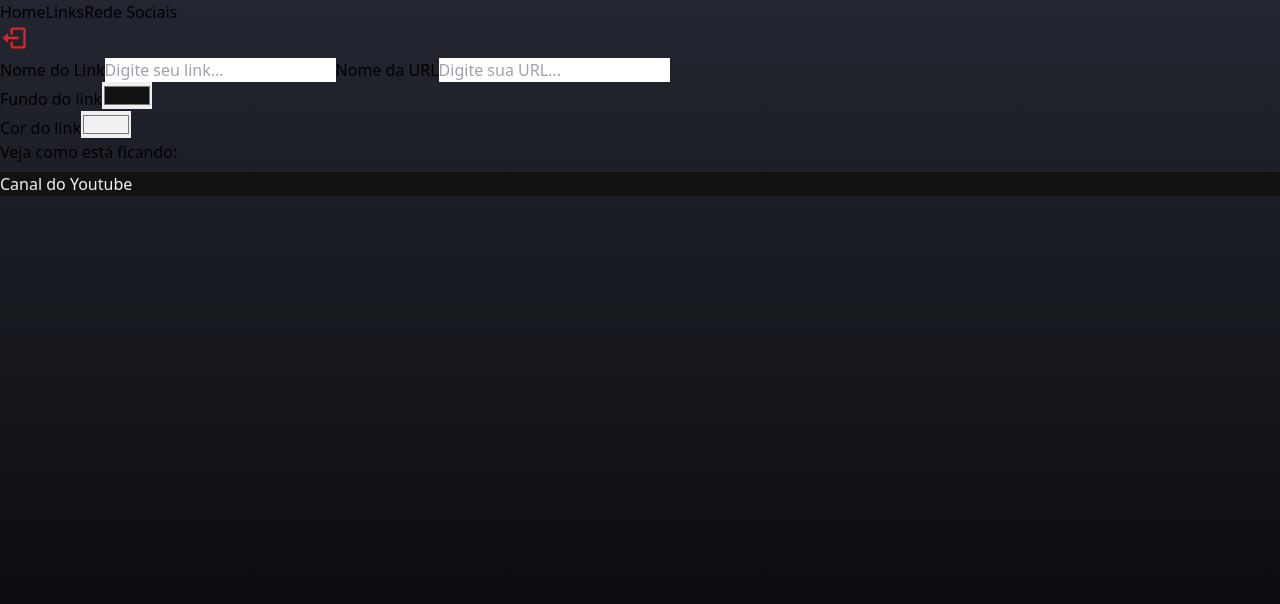
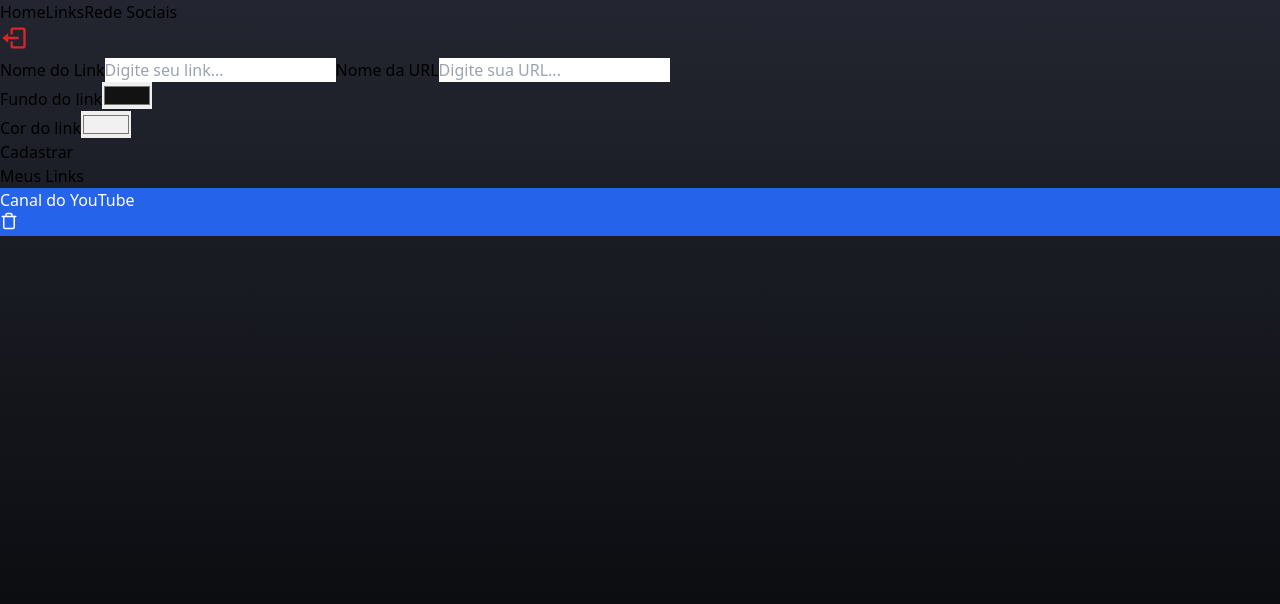
Before and after one commit to Deivysson/Linktree, a React (Vite) app: page /admin in a window 1280 px wide. Shown: the top 604 px of the page. Built offline with nearby package versions, Linux system fonts and the light colour scheme; no server answers; sample sign-in values are in the browser's storage.

Commit message:
setimo commit
Cadastrando no banco de dados.

```diff
--- a/src/pages/admin/index.tsx
+++ b/src/pages/admin/index.tsx
@@ -1,6 +1,11 @@
-import { useState } from "react"
+import { FormEvent, useState } from "react"
 import { Header } from "../../components/Header/header"
 import { Input } from "../../components/Input"
+import { FiTrash } from "react-icons/fi"
+import { db } from "../../services/firebaseConnection"
+
+import { addDoc, collection, onSnapshot, query, orderBy, doc, deleteDoc } from "firebase/firestore"
+// addDoc - Adicionar documento na coleçao, gera ID automatico.
 
 export function Admin(){
     const [nameInput, setNameInput] = useState("")
@@ -8,11 +13,35 @@
     const [textColorInput, setTextColorInput] = useState("#f1f1f1")
     const [backgroundColorInput, setBackgroundColorInput] = useState("#121212")
 
+    function handleRegister(e: FormEvent){
+        e.preventDefault();
+
+       if(nameInput === "" || urlInput === ""){ //validando os dados
+        alert("Preencha os campos")
+        return;
+       }
+
+       addDoc(collection(db, "links"), { //depois da validação. collection é do banco de dados.
+        name: nameInput,
+        url: urlInput,
+        bg: backgroundColorInput,
+        color: textColorInput,
+        created: new Date() // criar a data de criação.
+       })
+       .then(() => { // para zerar o campo depois de adicionar.
+        setNameInput("")
+        setUrlInput("")
+       })
+       .catch((error) => {
+        console.log("Error" + error)
+       })
+    }
+
     return(
     <div className="flex items-center flex-col min-h-screen pb-7 px-2">
     <Header />
 
-    <form className="flex flex-col mt-8 mb-3 w-full max-w-xl">
+    <form className="flex flex-col mt-8 mb-3 w-full max-w-xl" onSubmit={handleRegister}>
         <label className="text-white font-medium mt-2 mb-2">Nome do Link</label>
         <Input
         placeholder="Digite seu link..."
@@ -47,16 +76,41 @@
             </div>
         </section>
 
-        <div className="flex items-center justify-start flex-col mb-7 p-1 border-gray-100/25 border rounded-md">
+        {nameInput !== '' && ( // So aparecer depois que tiver dados digitados.
+            <div className="flex items-center justify-start flex-col mb-7 p-1 border-gray-100/25 border rounded-md">
             <label className="text-white font-medium mt-2 mb-3">Veja como está ficando:</label>
             <article
             className="w-11/12 max-w-lg flex flex-col items-center justify-between bg-zinc-900 rounded px-1 py-3"
             style={{ marginBottom: 8, marginTop: 8, backgroundColor: backgroundColorInput}}
             >
-            <p style={{color: textColorInput}}>Canal do Youtube</p>
+            <p style={{color: textColorInput}}> {nameInput} </p>
             </article>
         </div>
+        )}
+
+        <button type="submit" className="mb-7 bg-blue-600 h-9 rounded-md text-white font-medium gap-4 flex justify-center items-center">
+            Cadastrar
+        </button>
+
     </form>
+
+    <h2 className="font-bold text-white mb-4 text-2xl">
+        Meus Links
+    </h2>
+
+    <article
+    className="flex items-center justify-between w-11/12 max-w-xl rounded py-3 px-2 mb-2 select-none"
+    style={{ backgroundColor: "#2563EB", color: "#FFF"}}
+    >
+    <p>Canal do YouTube</p>
+    <div>
+        <button
+        className="border border-dashed p-1 rounded bg-neutral-900"
+        >
+        <FiTrash size={18} color="#fff"/>
+        </button>
+    </div>
+    </article>
 
     </div>
     )
```
